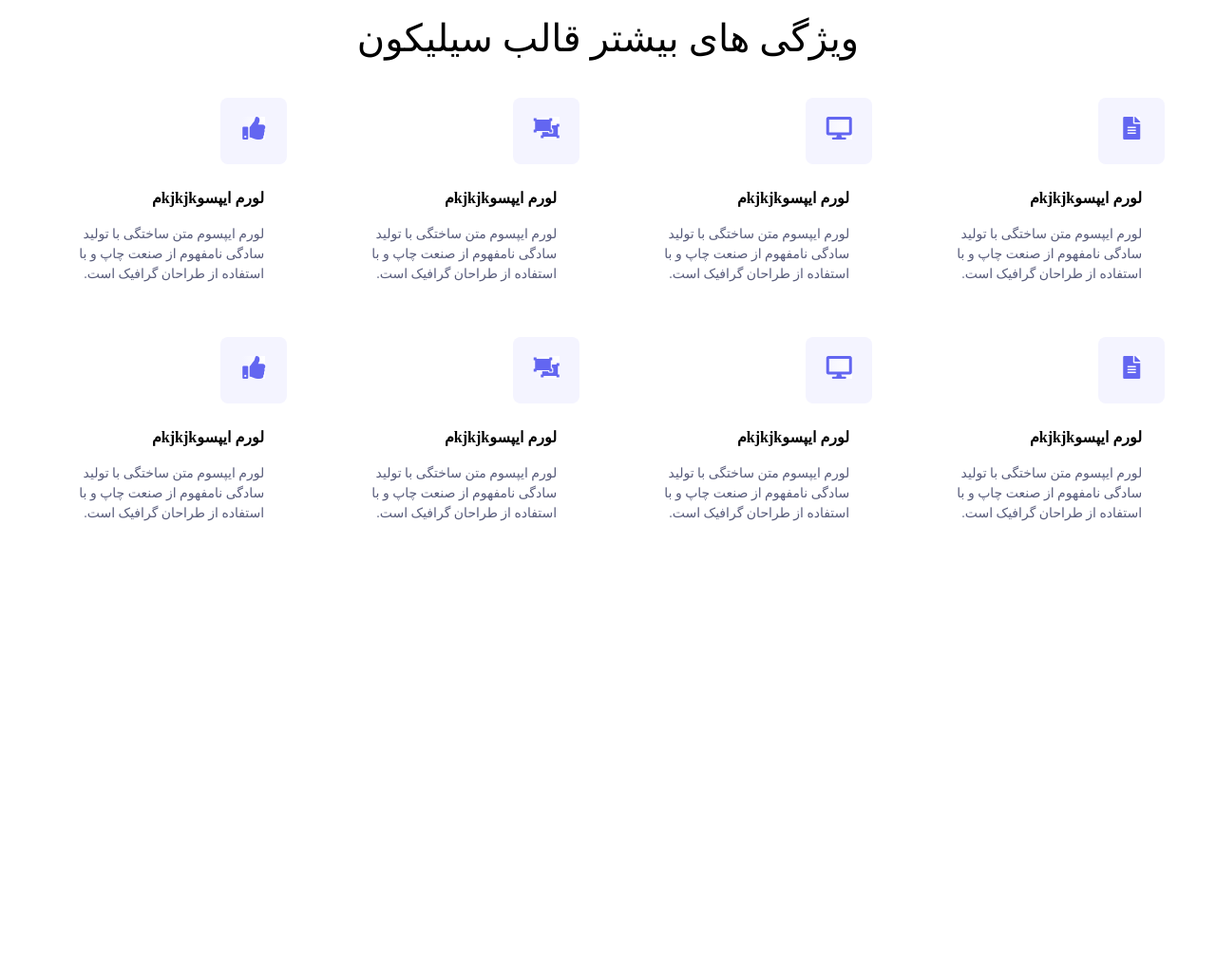
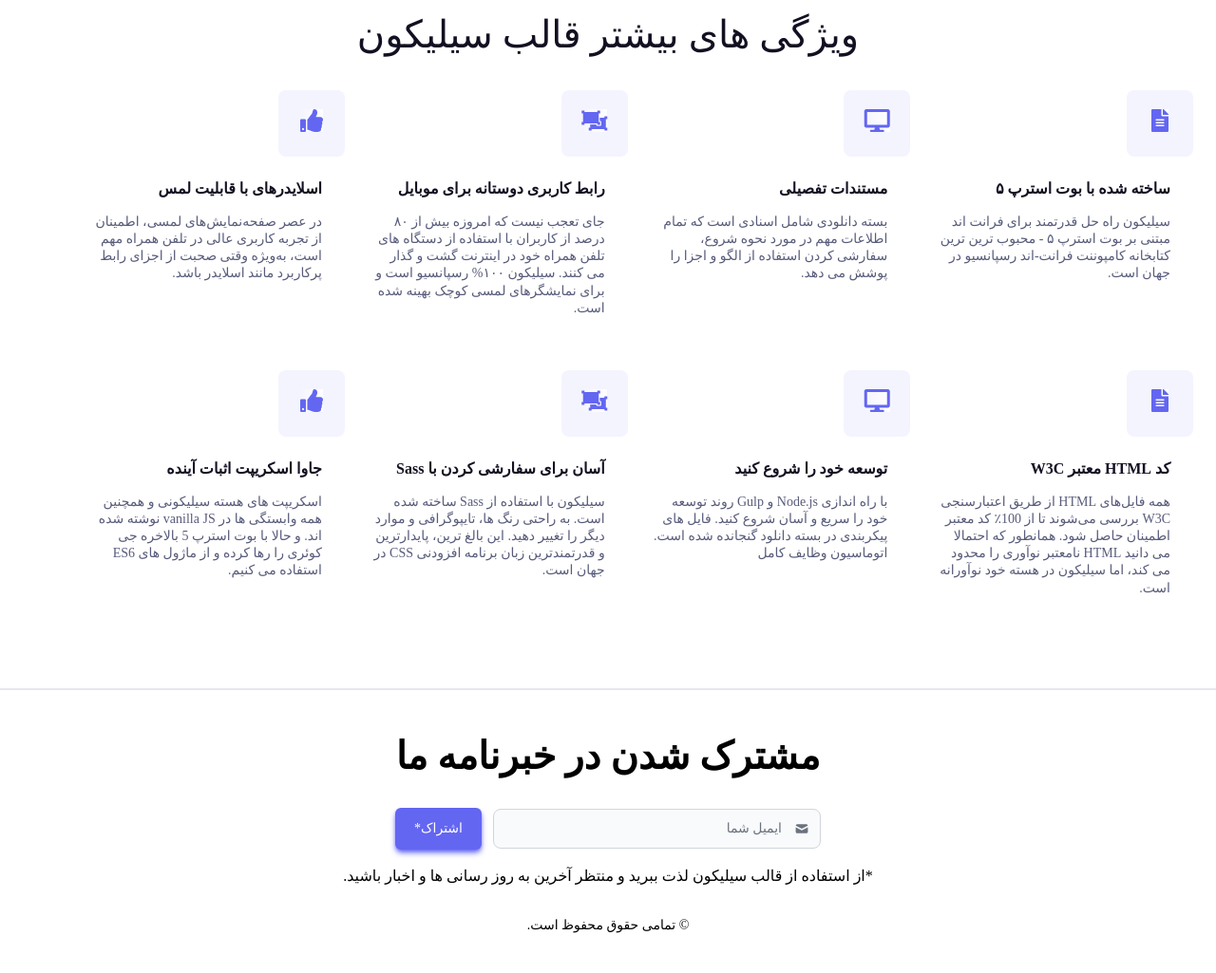
Before and after one commit to morteza-70/SASS-TAILWIND-PROJECT, a website built with Parcel: page src/index.html in a window 1280 px wide. Shown: the part 2114-3139 px from the top of the page at 95% size. Before the commit the page ends 2761 px from the top, so only its background shows below. Built offline with nearby package versions, Linux system fonts and the light colour scheme; files whose address does not match are found by name; a web font is replaced by a local one.

Commit message:
add footer section

```diff
--- a/src/index.html
+++ b/src/index.html
@@ -469,8 +469,8 @@
     <!-- Start Products -->
     <section class="products container mx-auto font-[800] text-[#131022] leading-[1.3 bg-white dark:text-white dark:bg-gray-900">
         <div class="title text-center">
-            <h2 class="text-[2.5rem]">صفحات لندینگ</h2>
-            <p class="text-[1.125rem] text-[#585c7b]">
+            <h2 class="text-[40px]">صفحات لندینگ</h2>
+            <p class="text-[18px] text-[#585c7b]">
                 از میان طرح‌بندی‌های از پیش ساخته شده صفحات لندینگ منحصربه‌فرد ما، انتخاب کنید
             </p>
         </div>
@@ -515,109 +515,136 @@
     </section>
     <!-- End Products -->
 
-    <section class="py-[8px] my-[32px]">
-        <div class="container">
-          <h2 class="section-title mb-[32px] text-[2.5rem] text-center">ویژگی های بیشتر قالب سیلیکون</h2>
-          <div class="items w-full flex flex-row flex-wrap justify-around text-right">
-            <div class="ml-[2px] mb-[32px] md:flex-col lg:basis-[30%] xl:basis-[20%] hover:shadow-xl cursor-pointer hover:transform hover:scale-105 duration-300">
+
+    <section class="container py-[8px] my-[32px] mx-auto text-[#131022] leading-[1.3] bg-white dark:text-white dark:bg-gray-900">
+        <h2 class="section-title mb-[32px] text-[40px] text-center">ویژگی های بیشتر قالب سیلیکون</h2>
+        <div class="items w-full flex flex-row flex-wrap justify-start justify-items-start text-right">
+            <div class="rounded-[4px] ml-[2px] mb-[32px] flex-col md:basis-[49%] lg:basis-[33%] xl:basis-[24%] hover:shadow-xl cursor-pointer dark:hover:bg-gray-800 hover:transform hover:scale-105 duration-300">
                 <div class="inline-block text-center p-[20px] bg-[#f4f4ff] rounded-[8px] w-[70px] h-[70px]">
                     <i class="fas fa-file-alt fa-2x bg-gradient-to-l from-[#ffffff] to-[#f4f4ff] text-[#6366f1] text-[24px]"></i>
                 </div>
                 <div class="p-[24px]">
-                    <h3 class="ml-[15px] mb-[15px] font-[800] text-[16px]">لورم ایپسوkjkjkم</h3>
+                    <h3 class="ml-[15px] mb-[15px] font-[800] text-[16px]">ساخته شده با بوت استرپ ۵
+                    </h3>
                     <p class="text-[#585C7B] text-[14px]">
-                        لورم ایپسوم متن ساختگی با تولید سادگی نامفهوم از صنعت چاپ و با
-                        استفاده از طراحان گرافیک است.
+                        سیلیکون راه حل قدرتمند برای فرانت اند مبتنی بر بوت استرپ ۵ - محبوب ترین ترین کتابخانه کامپوننت فرانت-اند رسپانسیو در جهان است.
                     </p>
                 </div>
             </div>
-            <div class="ml-[2px] mb-[32px] md:flex-col lg:basis-[30%] xl:basis-[20%] hover:shadow-xl cursor-pointer hover:transform hover:scale-105 duration-300">
+            <div class="rounded-[4px] ml-[2px] mb-[32px] flex-col md:basis-[49%] lg:basis-[33%] xl:basis-[24%] hover:shadow-xl cursor-pointer dark:hover:bg-gray-800 hover:transform hover:scale-105 duration-300">
                 <div class="inline-block text-center p-[20px] bg-[#f4f4ff] rounded-[8px] w-[70px] h-[70px]">
                     <i class="fas fa-desktop fa-2x bg-gradient-to-l from-[#ffffff] to-[#f4f4ff] text-[#6366f1] text-[24px]"></i>
                 </div>
                 <div class="p-[24px]">
-                    <h3 class="ml-[15px] mb-[15px] font-[800] text-[16px]">لورم ایپسوkjkjkم</h3>
+                    <h3 class="ml-[15px] mb-[15px] font-[800] text-[16px]">مستندات تفصیلی
+                    </h3>
                     <p class="text-[#585C7B] text-[14px]">
-                        لورم ایپسوم متن ساختگی با تولید سادگی نامفهوم از صنعت چاپ و با
-                        استفاده از طراحان گرافیک است.
+                        بسته دانلودی شامل اسنادی است که تمام اطلاعات مهم در مورد نحوه شروع، سفارشی کردن استفاده از الگو و اجزا را پوشش می دهد.
                     </p>
                 </div>
             </div>
-            <div class="ml-[2px] mb-[32px] md:flex-col lg:basis-[30%] xl:basis-[20%] hover:shadow-xl cursor-pointer hover:transform hover:scale-105 duration-300">
+            <div class="rounded-[4px] ml-[2px] mb-[32px] flex-col md:basis-[49%] lg:basis-[33%] xl:basis-[24%] hover:shadow-xl cursor-pointer dark:hover:bg-gray-800 hover:transform hover:scale-105 duration-300">
                 <div class="inline-block text-center p-[20px] bg-[#f4f4ff] rounded-[8px] w-[70px] h-[70px]">
                     <i class="fas fa-object-ungroup fa-2x bg-gradient-to-l from-[#ffffff] to-[#f4f4ff] text-[#6366f1] text-[24px]"></i>
                 </div>
                 <div class="p-[24px]">
-                    <h3 class="ml-[15px] mb-[15px] font-[800] text-[16px]">لورم ایپسوkjkjkم</h3>
+                    <h3 class="ml-[15px] mb-[15px] font-[800] text-[16px]">رابط کاربری دوستانه برای موبایل
+                    </h3>
                     <p class="text-[#585C7B] text-[14px]">
-                        لورم ایپسوم متن ساختگی با تولید سادگی نامفهوم از صنعت چاپ و با
-                        استفاده از طراحان گرافیک است.
+                        جای تعجب نیست که امروزه بیش از ۸۰ درصد از کاربران با استفاده از دستگاه های تلفن همراه خود در اینترنت گشت و گذار می کنند. سیلیکون ۱۰۰% رسپانسیو است و برای نمایشگرهای لمسی کوچک بهینه شده است.
                     </p>
                 </div>
             </div>
-            <div class="ml-[2px] mb-[32px] md:flex-col lg:basis-[30%] xl:basis-[20%] hover:shadow-xl cursor-pointer hover:transform hover:scale-105 duration-300">
+            <div class="rounded-[4px] ml-[2px] mb-[32px] flex-col md:basis-[49%] lg:basis-[33%] xl:basis-[24%] hover:shadow-xl cursor-pointer dark:hover:bg-gray-800 hover:transform hover:scale-105 duration-300">
                 <div class="inline-block text-center p-[20px] bg-[#f4f4ff] rounded-[8px] w-[70px] h-[70px]">
                     <i class="fas fa-thumbs-up fa-2x bg-gradient-to-l from-[#ffffff] to-[#f4f4ff] text-[#6366f1] text-[24px]"></i>
                 </div>
                 <div class="p-[24px]">
-                    <h3 class="ml-[15px] mb-[15px] font-[800] text-[16px]">لورم ایپسوkjkjkم</h3>
+                    <h3 class="ml-[15px] mb-[15px] font-[800] text-[16px]">اسلایدرهای با قابلیت لمس
+                    </h3>
                     <p class="text-[#585C7B] text-[14px]">
-                        لورم ایپسوم متن ساختگی با تولید سادگی نامفهوم از صنعت چاپ و با
-                        استفاده از طراحان گرافیک است.
+                        در عصر صفحه‌نمایش‌های لمسی، اطمینان از تجربه کاربری عالی در تلفن همراه مهم است، به‌ویژه وقتی صحبت از اجزای رابط پرکاربرد مانند اسلایدر باشد.
                     </p>
                 </div>
             </div>
-            <div class="ml-[2px] mb-[32px] md:flex-col lg:basis-[30%] xl:basis-[20%] hover:shadow-xl cursor-pointer hover:transform hover:scale-105 duration-300">
+            <div class="rounded-[4px] ml-[2px] mb-[32px] flex-col md:basis-[49%] lg:basis-[33%] xl:basis-[24%] hover:shadow-xl cursor-pointer dark:hover:bg-gray-800 hover:transform hover:scale-105 duration-300">
                 <div class="inline-block text-center p-[20px] bg-[#f4f4ff] rounded-[8px] w-[70px] h-[70px]">
                     <i class="fas fa-file-alt fa-2x bg-gradient-to-l from-[#ffffff] to-[#f4f4ff] text-[#6366f1] text-[24px]"></i>
                 </div>
                 <div class="p-[24px]">
-                    <h3 class="ml-[15px] mb-[15px] font-[800] text-[16px]">لورم ایپسوkjkjkم</h3>
+                    <h3 class="ml-[15px] mb-[15px] font-[800] text-[16px]">کد HTML معتبر W3C
+                    </h3>
                     <p class="text-[#585C7B] text-[14px]">
-                        لورم ایپسوم متن ساختگی با تولید سادگی نامفهوم از صنعت چاپ و با
-                        استفاده از طراحان گرافیک است.
+                        همه فایل‌های HTML از طریق اعتبارسنجی W3C بررسی می‌شوند تا از 100٪ کد معتبر اطمینان حاصل شود. همانطور که احتمالا می دانید HTML نامعتبر نوآوری را محدود می کند، اما سیلیکون در هسته خود نوآورانه است.
                     </p>
                 </div>
             </div>
-            <div class="ml-[2px] mb-[32px] md:flex-col lg:basis-[30%] xl:basis-[20%] hover:shadow-xl cursor-pointer hover:transform hover:scale-105 duration-300">
+            <div class="rounded-[4px] ml-[2px] mb-[32px] flex-col md:basis-[49%] lg:basis-[33%] xl:basis-[24%] hover:shadow-xl cursor-pointer dark:hover:bg-gray-800 hover:transform hover:scale-105 duration-300">
                 <div class="inline-block text-center p-[20px] bg-[#f4f4ff] rounded-[8px] w-[70px] h-[70px]">
                     <i class="fas fa-desktop fa-2x bg-gradient-to-l from-[#ffffff] to-[#f4f4ff] text-[#6366f1] text-[24px]"></i>
                 </div>
                 <div class="p-[24px]">
-                    <h3 class="ml-[15px] mb-[15px] font-[800] text-[16px]">لورم ایپسوkjkjkم</h3>
+                    <h3 class="ml-[15px] mb-[15px] font-[800] text-[16px]">توسعه خود را شروع کنید
+                    </h3>
                     <p class="text-[#585C7B] text-[14px]">
-                        لورم ایپسوم متن ساختگی با تولید سادگی نامفهوم از صنعت چاپ و با
-                        استفاده از طراحان گرافیک است.
+                        با راه اندازی Node.js و Gulp روند توسعه خود را سریع و آسان شروع کنید. فایل های پیکربندی در بسته دانلود گنجانده شده است. اتوماسیون وظایف کامل
                     </p>
                 </div>
             </div>
-            <div class="ml-[2px] mb-[32px] md:flex-col lg:basis-[30%] xl:basis-[20%] hover:shadow-xl cursor-pointer hover:transform hover:scale-105 duration-300">
+            <div class="rounded-[4px] ml-[2px] mb-[32px] flex-col md:basis-[49%] lg:basis-[33%] xl:basis-[24%] hover:shadow-xl cursor-pointer dark:hover:bg-gray-800 hover:transform hover:scale-105 duration-300">
                 <div class="inline-block text-center p-[20px] bg-[#f4f4ff] rounded-[8px] w-[70px] h-[70px]">
                     <i class="fas fa-object-ungroup fa-2x bg-gradient-to-l from-[#ffffff] to-[#f4f4ff] text-[#6366f1] text-[24px]"></i>
                 </div>
                 <div class="p-[24px]">
-                    <h3 class="ml-[15px] mb-[15px] font-[800] text-[16px]">لورم ایپسوkjkjkم</h3>
+                    <h3 class="ml-[15px] mb-[15px] font-[800] text-[16px]">آسان برای سفارشی کردن با Sass
+                    </h3>
                     <p class="text-[#585C7B] text-[14px]">
-                        لورم ایپسوم متن ساختگی با تولید سادگی نامفهوم از صنعت چاپ و با
-                        استفاده از طراحان گرافیک است.
+                        سیلیکون با استفاده از Sass ساخته شده است. به راحتی رنگ ها، تایپوگرافی و موارد دیگر را تغییر دهید. این بالغ ترین، پایدارترین و قدرتمندترین زبان برنامه افزودنی CSS در جهان است.
                     </p>
                 </div>
             </div>
-            <div class="ml-[2px] mb-[32px] md:flex-col lg:basis-[30%] xl:basis-[20%] hover:shadow-xl cursor-pointer hover:transform hover:scale-105 duration-300">
+            <div class="rounded-[4px] ml-[2px] mb-[32px] flex-col md:basis-[49%] lg:basis-[33%] xl:basis-[24%] hover:shadow-xl cursor-pointer dark:hover:bg-gray-800 hover:transform hover:scale-105 duration-300">
                 <div class="inline-block text-center p-[20px] bg-[#f4f4ff] rounded-[8px] w-[70px] h-[70px]">
                     <i class="fas fa-thumbs-up fa-2x bg-gradient-to-l from-[#ffffff] to-[#f4f4ff] text-[#6366f1] text-[24px]"></i>
                 </div>
                 <div class="p-[24px]">
-                    <h3 class="ml-[15px] mb-[15px] font-[800] text-[16px]">لورم ایپسوkjkjkم</h3>
+                    <h3 class="ml-[15px] mb-[15px] font-[800] text-[16px]">جاوا اسکریپت اثبات آینده
+                    </h3>
                     <p class="text-[#585C7B] text-[14px]">
-                        لورم ایپسوم متن ساختگی با تولید سادگی نامفهوم از صنعت چاپ و با
-                        استفاده از طراحان گرافیک است.
+                        اسکریپت های هسته سیلیکونی و همچنین همه وابستگی ها در  vanilla JS نوشته شده اند. و حالا با بوت استرپ 5 بالاخره جی کوئری را رها کرده و از ماژول های ES6 استفاده می کنیم.
                     </p>
                 </div>
             </div>
-          </div>
         </div>
     </section>
+
+    <div class="flex-row justify-center text-center mx-[auto] py-10 border-t-[2px] border-[bg-[#e8eb0f2]] dark:text-white dark:bg-gray-900">
+        <div class="xl:col-span-6 lg:col-span-7 md:col-span-9 col-span-11">
+            <div class="container">
+                <h2 class="pb-3 mb-3 text-[40px] font-[800]">
+                    <span>مشترک شدن در خبرنامه ما</span>
+                </h2>
+            </div>
+            <div class="container">
+                <form class="relative">
+                    <div class="flex items-center w-full max-w-md mb-3 mx-[auto]">
+                        <div class="relative w-full ml-3">
+                            <div class="absolute inset-y-0 right-0 flex items-center pr-3 pointer-events-none">
+                                <svg class="w-4 h-4 text-gray-500 dark:text-gray-400" fill="currentColor" viewBox="0 0 20 20" xmlns="http://www.w3.org/2000/svg"><path d="M2.003 5.884L10 9.882l7.997-3.998A2 2 0 0016 4H4a2 2 0 00-1.997 1.884z"></path><path d="M18 8.118l-8 4-8-4V14a2 2 0 002 2h12a2 2 0 002-2V8.118z"></path></svg>
+                            </div>
+                            <input class="block bg-gray-50 border border-gray-300 text-gray-900 text-sm rounded-lg focus:ring-blue-500 focus:border-[#6366f1] focus:shadow-md focus:shadow-[#6366f1] focus:bg-white w-full pr-10 p-2.5 dark:bg-gray-800 dark:border-gray-600 dark:placeholder-gray-400 dark:text-white dark:focus:ring-blue-500 dark:focus:border-[#6366f1]" name="email_address" aria-label="Email Address" placeholder="ایمیل شما" required="" type="email">
+                        </div>
+                        <button>
+                            <span class="block w-full px-5 py-3 text-sm font-medium text-center text-white bg-[#6366f1] rounded-md cursor-pointer shadow-md shadow-[#6366f1] hover:shadow-none focus:ring-4 focus:ring-blue-300 dark:bg-blue-600 dark:hover:bg-blue-700 dark:focus:ring-blue-800">اشتراک*</span>
+                        </button>
+                    </div>
+                    <p class="mt-4 mb-0">*از استفاده از قالب سیلیکون لذت ببرید و منتظر آخرین به روز رسانی ها و اخبار باشید.</p>
+                    <p class="mt-[30px] text-sm">© تمامی حقوق محفوظ است.</p>
+                </form>
+            </div>
+        </div>
+    </div>
+
 
     <!-- Script Page -->
     <script src="js/script.js" type="text/javascript"></script>
```
Also changed, not shown: dist/css/tailwind.css.
